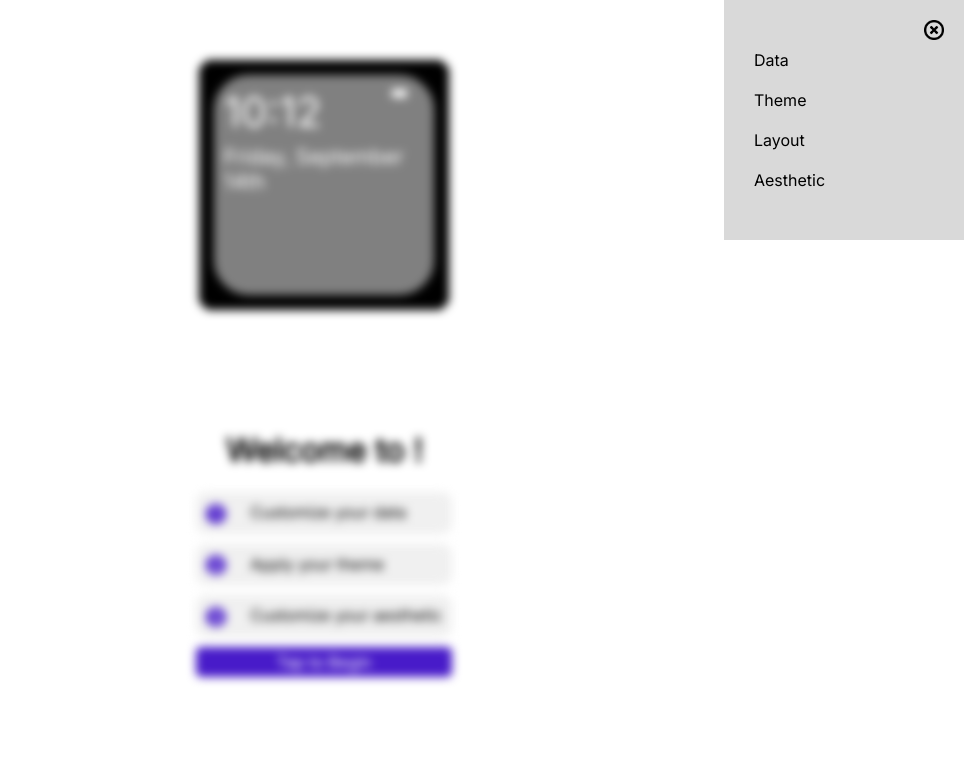
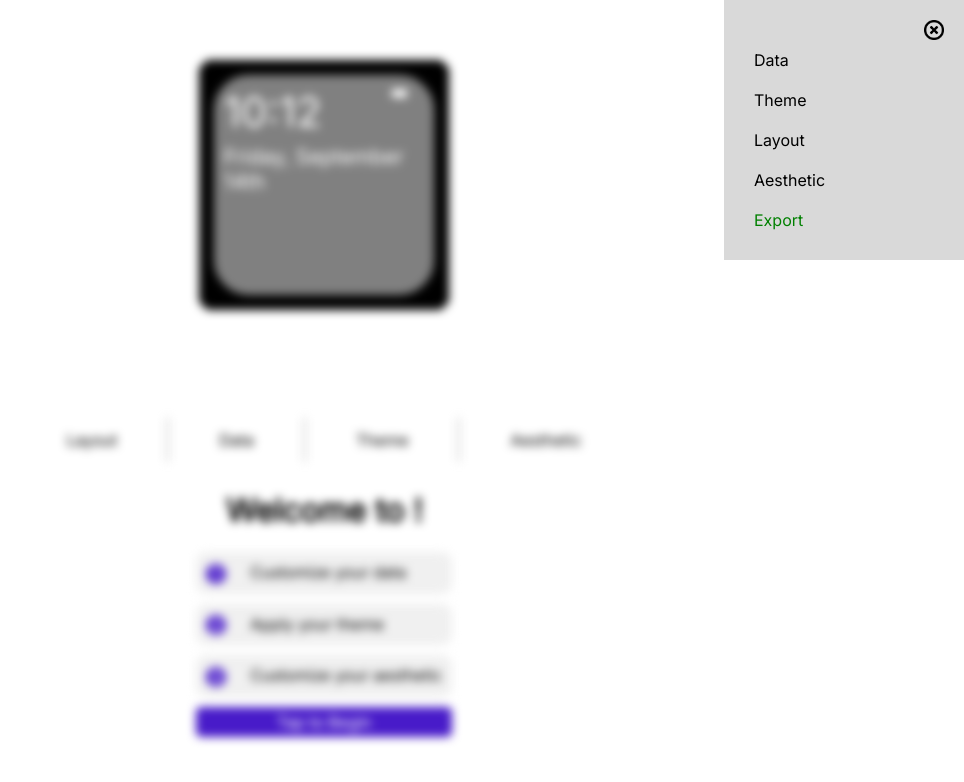
Before and after one commit to timyc/watchface-website, a Vue app: page / in a window 1280 px wide. Both pictures are taken after a click on the element "Menu". Shown: the top 782 px of the page, without its empty margins (316-1280 px from the left). Built offline with nearby package versions, Linux system fonts and the light colour scheme; a web font is replaced by a local one.

Commit message:
add nav menu

```diff
--- a/src/assets/main.css
+++ b/src/assets/main.css
@@ -87,6 +87,10 @@ body {
     color: red;
 }
 
+.green {
+    color: green;
+}
+
 .clickable {
     cursor: pointer;
 }
--- a/src/components/steps/AestheticStep.vue
+++ b/src/components/steps/AestheticStep.vue
@@ -15,7 +15,7 @@ export default {
 </script>
 
 <template>
-    <div>
+    <div v-if="settingsStore.theme != null">
         <h2>Apply an aesthetic</h2>
         <div :class="{'aestheticChoice': true, 'selectedChoice': key == settingsStore.aesthetic, 'd-table': true}" v-for="aesthetic,key in aesthetics" @click="settingsStore.aesthetic = key" :style="{'font-family': aesthetic.layout[0]}">
             <span class="d-cell left" style="margin-right:auto;vertical-align:middle">{{ aesthetic.name }}</span>
@@ -25,6 +25,9 @@ export default {
             <span class="d-cell left" style="margin-right:auto;vertical-align:middle">Default</span>
             <span class="d-cell right" style="margin-left:auto"><span class="colorPreview" v-for="color in themes[settingsStore.theme as keyof typeof themes].default" :style="{'background-color': color}"></span></span>
         </div>
+    </div>
+    <div v-else>
+        <h2>Choose a theme first</h2>
     </div>
     <footer class="d-flex d-sb">
         <BackButton :step="2" />
--- a/src/components/steps/ExportStep.vue
+++ b/src/components/steps/ExportStep.vue
@@ -96,11 +96,14 @@ async function zip() {
 </script>
 
 <template>
-    <div>
+    <div v-if="settingsStore.theme != null && settingsStore.layout != null && settingsStore.fields.length > 0">
         <h2>Export your customized watch face</h2>
         <div id="exportBtn" class="clickable" @click="zip">Export Style</div>
         <!--<h3>Debug Output</h3>
         <textarea v-html="settingsStore.getExport()" style="width: 70vw;height:200px"></textarea>-->
+    </div>
+    <div v-else>
+        <h2>Please select a theme, layout, and at least one field to export your watch face.</h2>
     </div>
     <footer class="d-flex d-sb">
         <BackButton />
--- a/src/views/HomeView.vue
+++ b/src/views/HomeView.vue
@@ -34,6 +34,23 @@ const menuOpen = ref(false);
 
   <!-- Last row for option choosing -->
   <div :class="{'blur': menuOpen}" class="center d-flex" style="flex-direction:column">
+    <div class="stepsContainer clickable">
+      <li :class="{'stepsItem': true, 'youAreHere': settingsStore.step == 3}" @click="settingsStore.step = 3">
+        <div>Layout</div>
+      </li>
+      <hr />
+      <li :class="{'stepsItem': true, 'youAreHere': settingsStore.step == 4}" @click="settingsStore.step = 4">
+        <div>Data</div>
+      </li>
+      <hr />
+      <li :class="{'stepsItem': true, 'youAreHere': settingsStore.step == 6}" @click="settingsStore.step = 6">
+        <div>Theme</div>
+      </li>
+      <hr />
+      <li :class="{'stepsItem': true, 'youAreHere': settingsStore.step == 8}" @click="settingsStore.step = 8">
+        <div>Aesthetic</div>
+      </li>
+    </div>
     <IntroStep v-if="settingsStore.step == 1" />
     <CheckpointStep :num="1" text="Customize your data" v-if="settingsStore.step == 2" />
     <LayoutStep v-if="settingsStore.step == 3" />
@@ -63,6 +80,7 @@ const menuOpen = ref(false);
         <div class="menuOption clickable" @click="settingsStore.step = 8;menuOpen = false">Aesthetic</div>
         <div class="d-cell right" v-if="settingsStore.aestheticFlag == true"><img src="/icons/checkmark.png" width="20" /></div>
       </div>
+      <div class="menuOption clickable green" @click="settingsStore.step = 9;menuOpen = false">Export</div>
     </div>
   </div>
 </template>
@@ -89,4 +107,22 @@ const menuOpen = ref(false);
 .blur {
   filter: blur(5px);
 }
+.stepsContainer {
+  display: flex;
+  flex-wrap: wrap;
+  gap: 30px;
+}
+.stepsItem {
+  display: flex;
+  flex-direction: column;
+  text-align: center;
+  padding: 20px;
+}
+
+.stepsItem:hover {
+  background: #ebeaea;
+}
+.youAreHere {
+  background: #D9D9D9;
+}
 </style>
```
